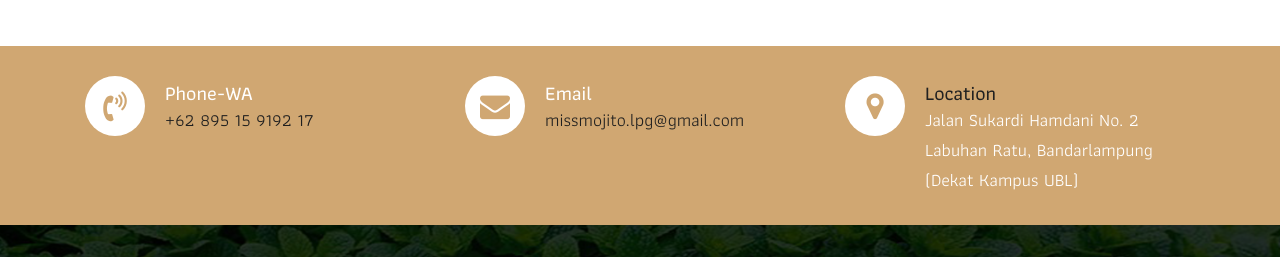
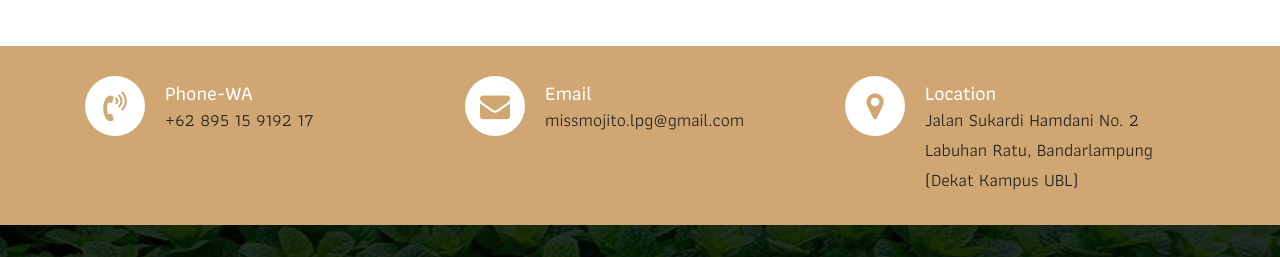
Before and after one commit to missmojito/missmojito, a plain HTML site: page index.html in a window 1280 px wide. Shown: the part 1631-1888 px from the top of the page. Drawn offline with Linux system fonts and the light colour scheme; a web font is replaced by a local one.

Commit message:
Update index.html

```diff
--- a/index.html
+++ b/index.html
@@ -391,9 +391,9 @@
 				<div class="col-md-4">
 					<i class="fa fa-map-marker"></i>
 					<div class="overflow-hidden">
-						<h4><a href="https://g.page/missmojito_lampung?share">Location</a></h4>
+						<h4>Location</h4>
 						<p class="lead">
-							Jalan Sukardi Hamdani No. 2 Labuhan Ratu, Bandarlampung (Dekat Kampus UBL)
+							<a href="https://g.page/missmojito_lampung?share">Jalan Sukardi Hamdani No. 2 Labuhan Ratu, Bandarlampung (Dekat Kampus UBL)</a>
 						</p>
 					</div>
 				</div>
```
